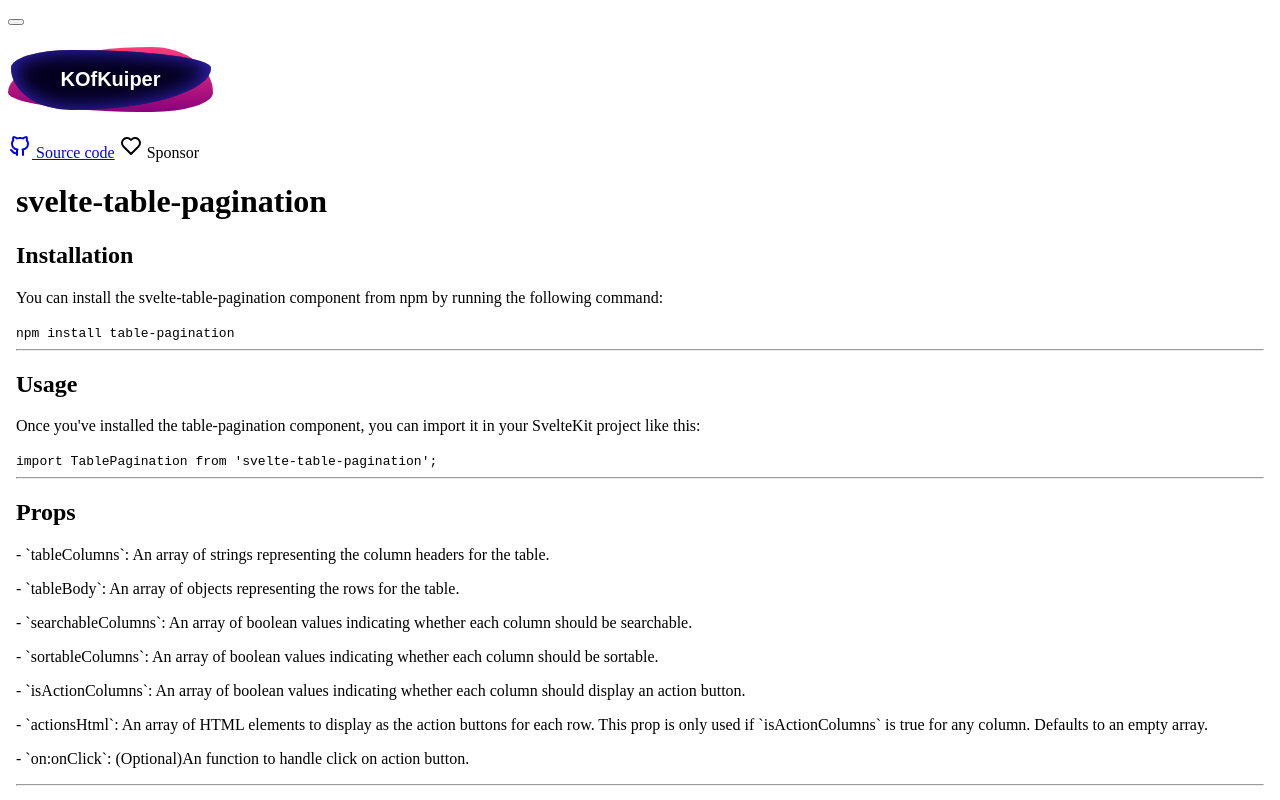
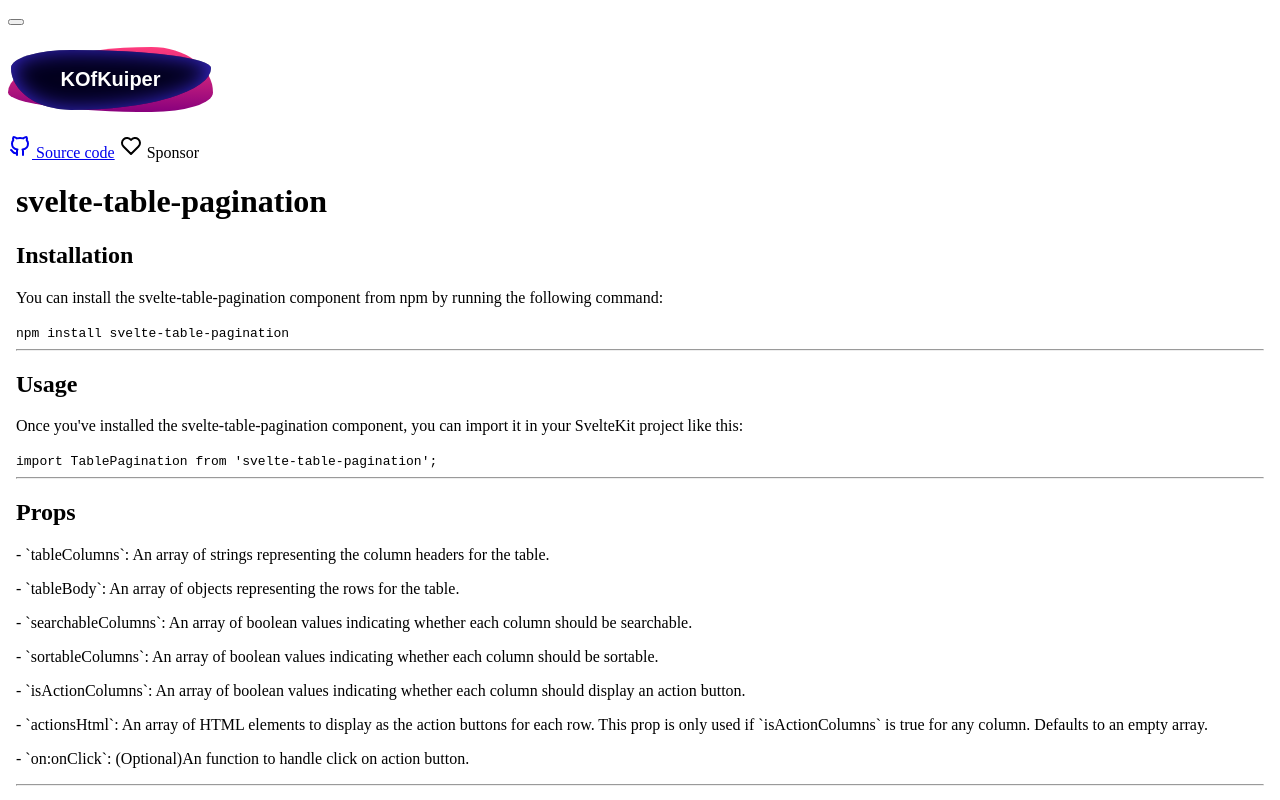
Before and after one commit to kofkuiper/svelte-table-pagination, a SvelteKit app: page / in a window 1280 px wide. Shown: the top 800 px of the page. Built offline with nearby package versions, Linux system fonts and the light colour scheme.

Commit message:
Fix wording.

```diff
--- a/src/routes/+page.svelte
+++ b/src/routes/+page.svelte
@@ -22,11 +22,11 @@
               You can install the svelte-table-pagination component from npm by
               running the following command:
             </p>
-            <code>npm install table-pagination</code>
+            <code>npm install svelte-table-pagination</code>
             <hr />
             <h2 id="whos-that-then">Usage</h2>
             <p>
-              Once you've installed the table-pagination component, you can
+              Once you've installed the svelte-table-pagination component, you can
               import it in your SvelteKit project like this:
             </p>
             <code>import TablePagination from 'svelte-table-pagination';</code>
```
